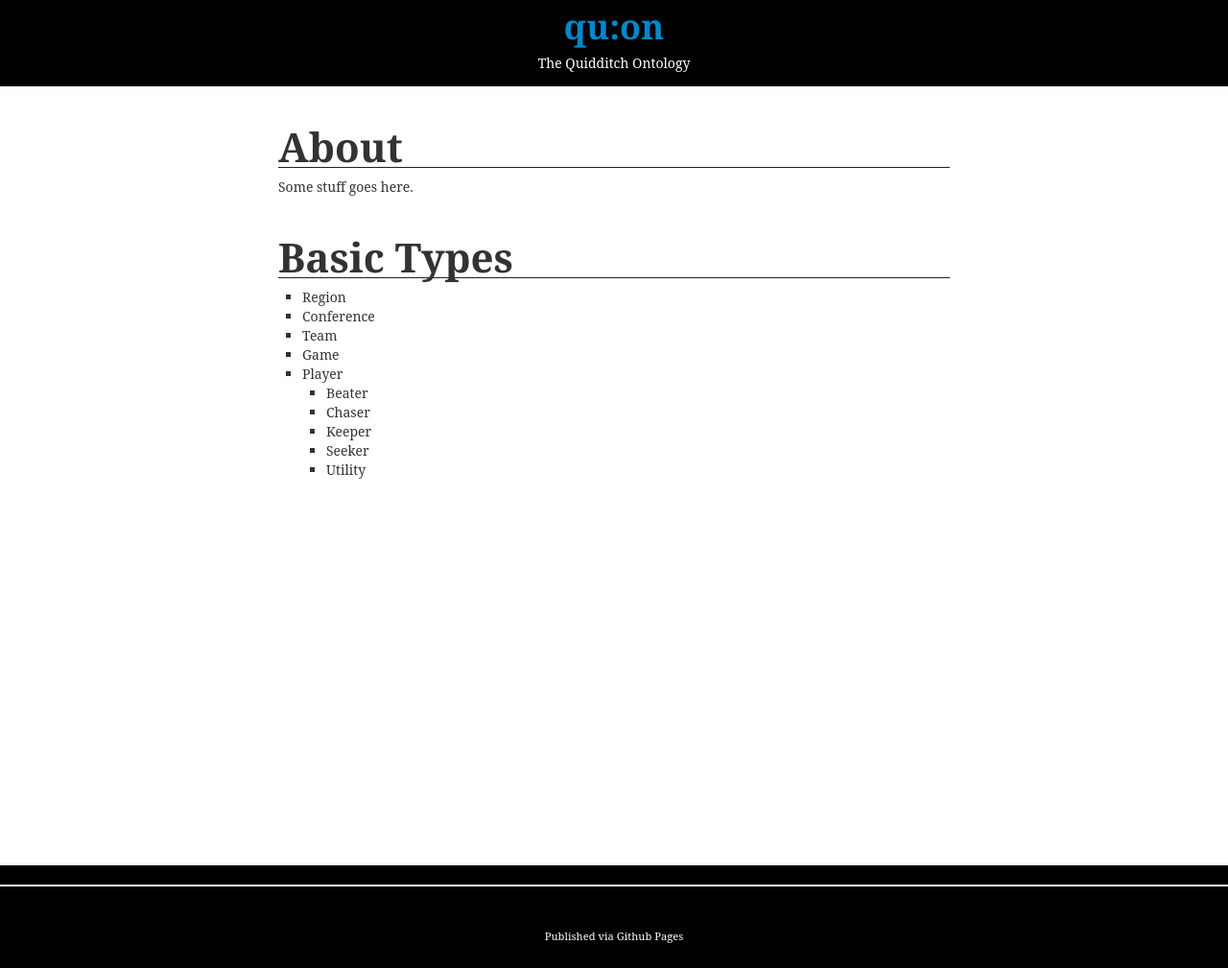
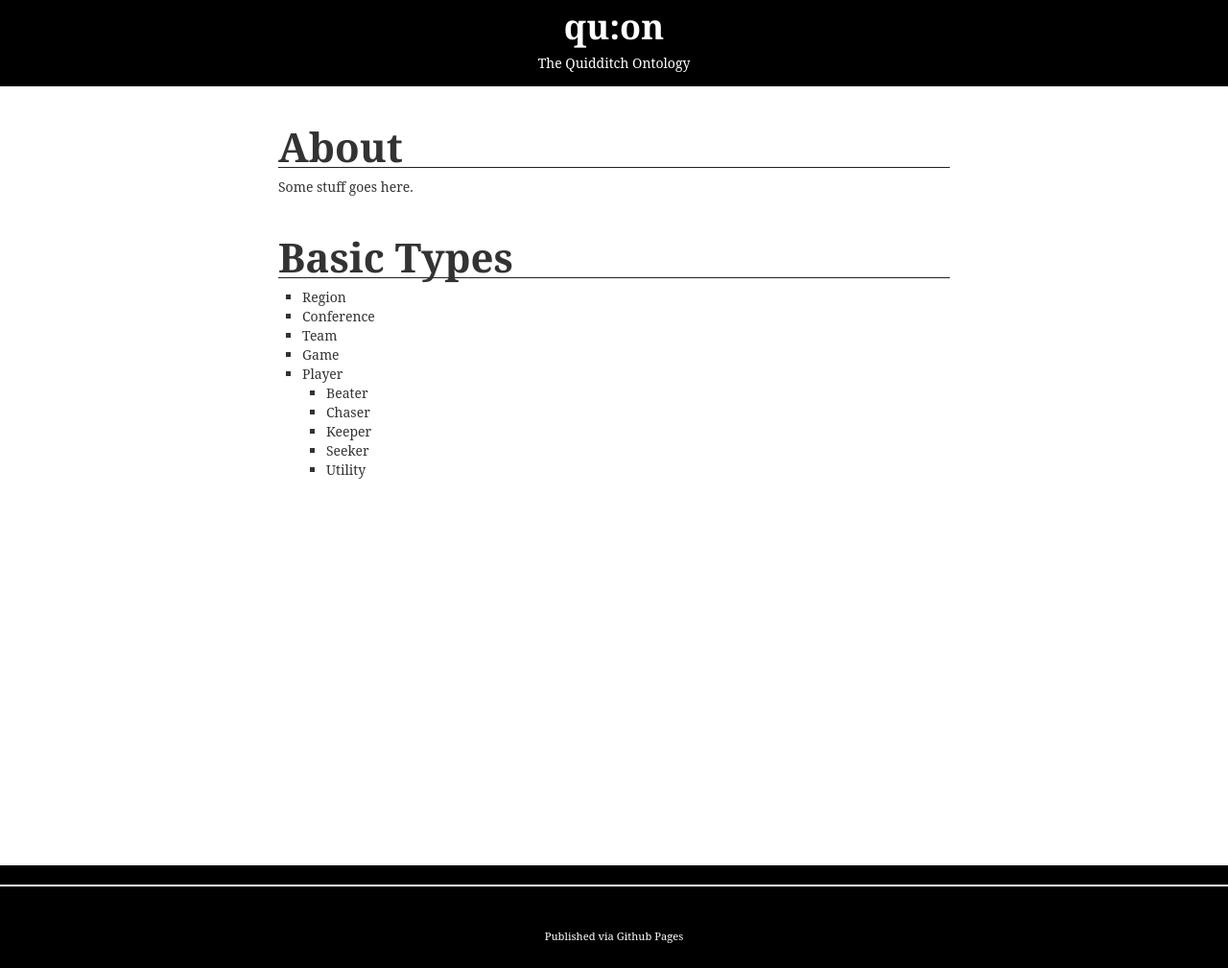
Before and after one commit to helrond/quon, a Jekyll site: the page built from index.html, in a window 1280 px wide. Shown: the whole page at 96% size. Built offline with Jekyll 4.4.1, drawn with Linux system fonts in a browser that asks for light colours; some web fonts are replaced; the list of posts is cut into pages by our own code.

Commit message:
tweaking style for header

```diff
--- a/css/style.css
+++ b/css/style.css
@@ -2259,8 +2259,15 @@ header {
     color:#fff;
     font-family: 'Noto Serif';
 }
-header title {
-    font-family: Georgia,"Times New Roman",Times,serif;
+header a {
+    color:#fff;
+}
+header a:hover {
+    color:#999;
+    moz-transition: 0.3s linear;
+	o-transition: 0.3s linear;
+	transition: 0.3s linear;
+	webkit-transition: 0.3s linear;
 }
 .content
 {
```
